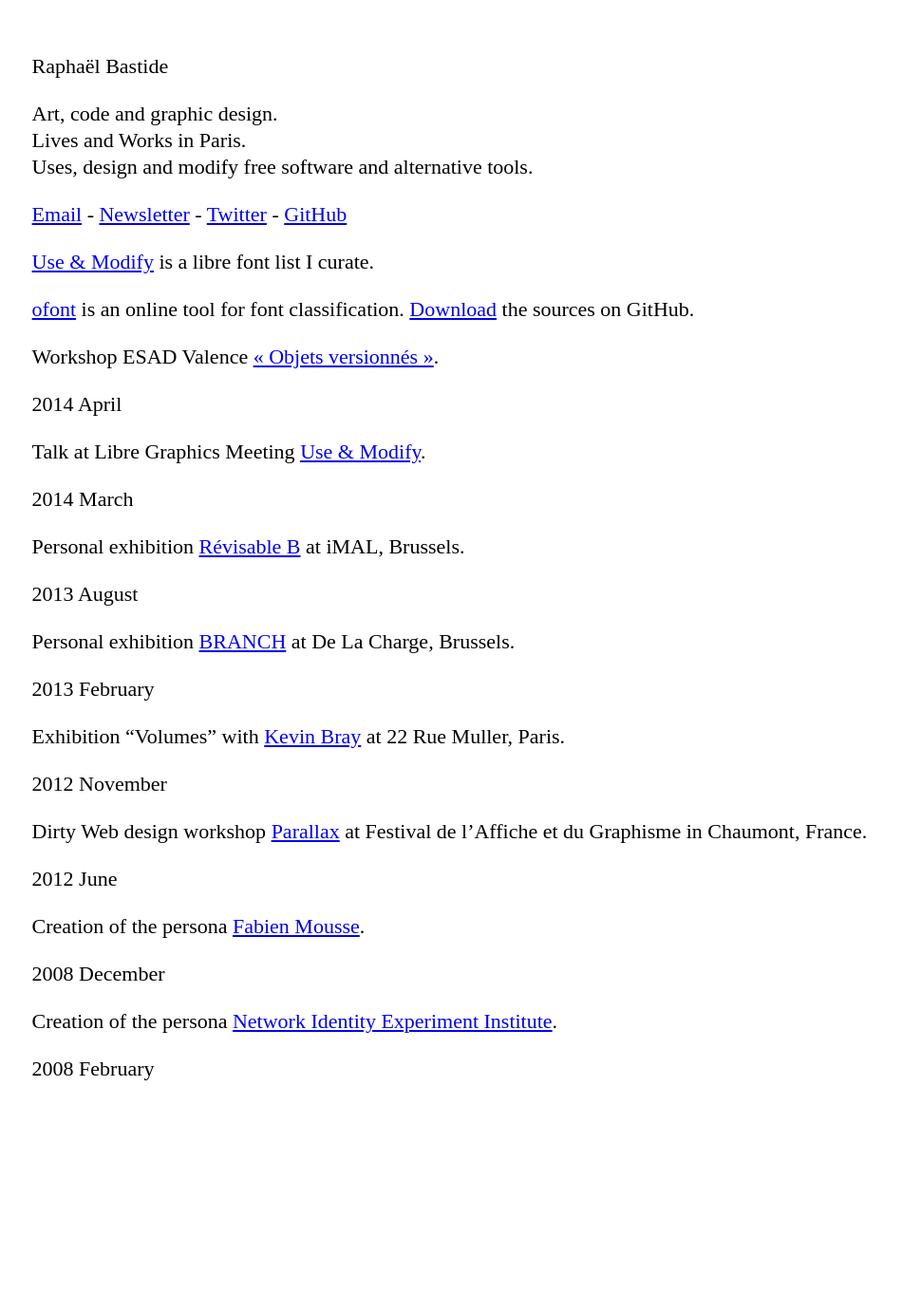
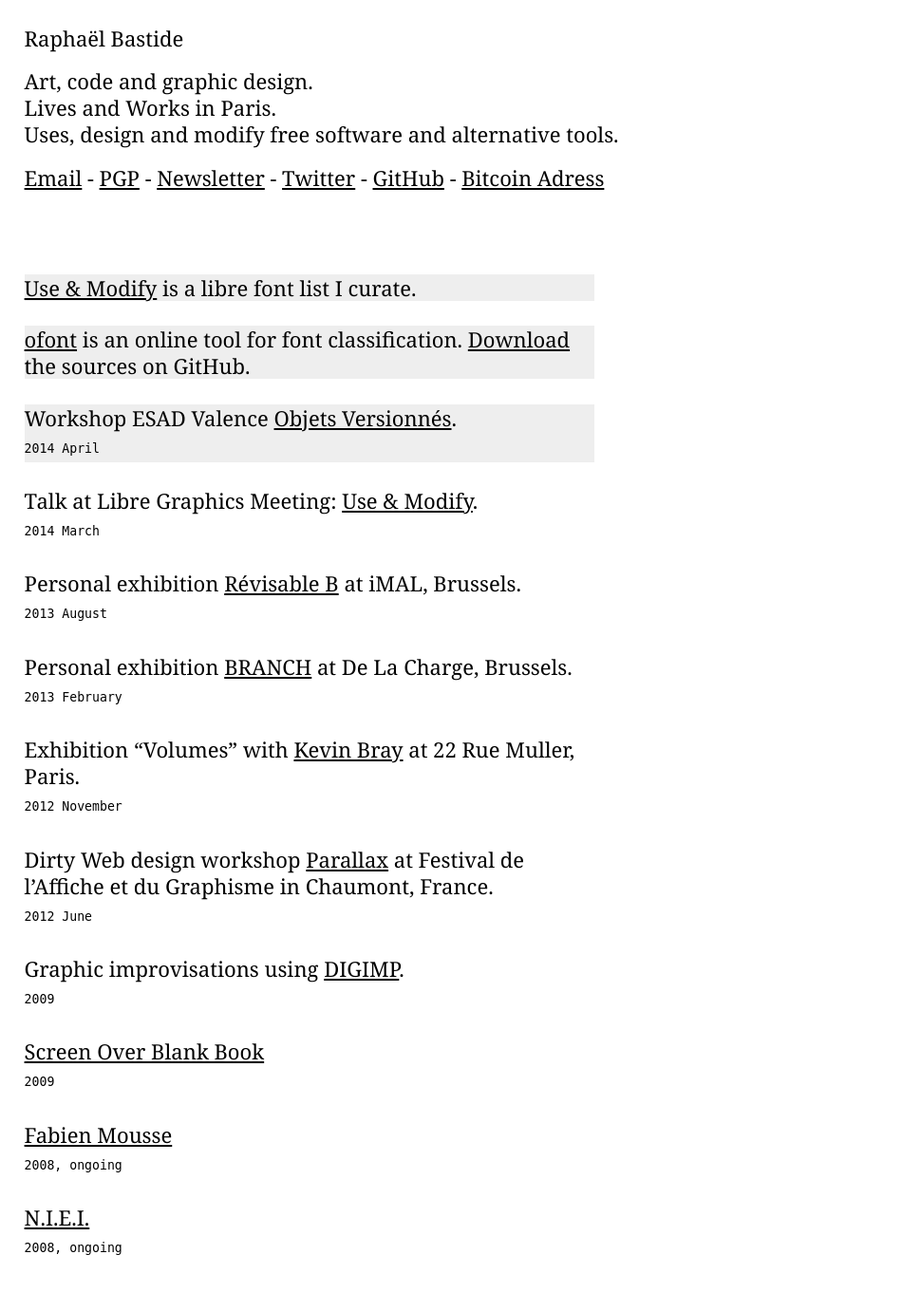
Before and after one commit to raphaelbastide/raphaelbastide.com, a PHP site: page / in a window 1280 px wide. Shown: the whole page at 95% size, without its empty margins (0-950 px from the left). Before the commit the page ends 1138 px from the top, so only its background shows below. Run offline with PHP 8.4, Linux system fonts and the light colour scheme.

Commit message:
Stylin’ claimin’ PGP generatin’

```diff
--- a/index.php
+++ b/index.php
@@ -11,9 +11,9 @@
   </head>
   <body>
     <header>
-      <p>Raphaël Bastide</p>
-      <p>Art, code and graphic design.<br/>Lives and Works in Paris.<br/>Uses, design and modify free software and alternative tools.</p>
-      <p><a href="mailto:bonjour@raphaelbastide.com">Email</a> - <a href="http://eepurl.com/o-nJj">Newsletter</a> - <a href="http://twitter.com/raphaelbastide">Twitter</a> - <a href="https://github.com/raphaelbastide/">GitHub</a><p>
+        <p>Raphaël Bastide</p>
+        <p>Art, code and graphic design.<br/>Lives and Works in Paris.<br/>Uses, design and modify free software and alternative tools.</p>
+        <p><a href="mailto:bonjour@raphaelbastide.com">Email</a> - <a href="http://raphaelbastide.com/keys/pgpkey.txt">PGP</a> - <a href="http://eepurl.com/o-nJj">Newsletter</a> - <a href="http://twitter.com/raphaelbastide">Twitter</a> - <a href="https://github.com/raphaelbastide/">GitHub</a> - <a href="http://raphaelbastide.com/keys/bitcoin.txt">Bitcoin Adress</a><p>
     </header>
     <main>
       <section class="recent" id="usemodify">
@@ -23,11 +23,11 @@
         <p><a href="http://ofont.net/">ofont</a> is an online tool for font classification. <a href="https://github.com/raphaelbastide/ofont">Download</a> the sources on GitHub.</p>
       </section>
       <section class="recent" id="esad-2014">
-        <p>Workshop ESAD Valence <a href="http://raphaelbastide.com/esad2014/">« Objets versionnés »</a>.</p>
+        <p>Workshop ESAD Valence <a href="http://raphaelbastide.com/esad2014/">Objets Versionnés</a>.</p>
         <time>2014 April</time>
       </section>
       <section id="lgm-usemodify">
-        <p>Talk at Libre Graphics Meeting <a href="#usemodify">Use & Modify</a>.</p>
+        <p>Talk at Libre Graphics Meeting: <a href="#usemodify">Use & Modify</a>.</p>
         <time>2014 March</time>
       </section>
       <section id="revisable-1">
@@ -46,13 +46,21 @@
         <p>Dirty Web design workshop <a href="http://raphaelbastide.com/parallax/">Parallax</a> at Festival de l’Affiche et du Graphisme in Chaumont, France.</p>
         <time>2012 June</time>
       </section>
+      <section id="digimp">
+        <p>Graphic improvisations using <a href="http://raphaelbastide.com/digimp/">DIGIMP</a>.</p>
+        <time>2009</time>
+      </section>
+      <section id="screen-over-book">
+        <p><a href="http://raphaelbastide.com/screen-over-book/">Screen Over Blank Book</a></p>
+        <time>2009</time>
+      </section>
       <section id="fabien-mousse">
-        <p>Creation of the persona <a href="http://fabien-mousse.fr/">Fabien Mousse</a>.</p>
-        <time>2008 December</time>
+        <p><a href="http://fabien-mousse.fr/">Fabien Mousse</a></p>
+        <time>2008, ongoing</time>
       </section>
       <section id="niei">
-        <p>Creation of the persona <a href="http://niei.neocities.org/">Network Identity Experiment Institute</a>.</p>
-        <time>2008 February</time>
+        <p><a href="http://niei.neocities.org/">N.I.E.I.</a></p>
+        <time>2008, ongoing</time>
       </section>
     </main>
     <div class="images cycle-slideshow"
--- a/public/css/style.css
+++ b/public/css/style.css
@@ -1,6 +1,43 @@
+html,body,div,span,applet,object,iframe,h1,h2,h3,h4,h5,h6,p,blockquote,pre,a,abbr,acronym,address,big,cite,code,del,dfn,em,img,ins,kbd,q,s,samp,small,strike,strong,sub,sup,tt,var,b,u,i,center,dl,dt,dd,ol,ul,li,fieldset,form,label,legend,table,caption,tbody,tfoot,thead,tr,th,td,article,aside,canvas,details,embed,figure,figcaption,footer,header,hgroup,menu,nav,output,ruby,section,summary,time,mark,audio,video{border:0;font-size:100%;font:inherit;vertical-align:baseline;margin:0;padding:0}
+article,aside,details,figcaption,figure,footer,header,hgroup,menu,nav,section{display:block}
+body{line-height:1}
+ol,ul{list-style:none}
+blockquote,q{quotes:none}
+blockquote:before,blockquote:after,q:before,q:after{content:none}
+table{border-collapse:collapse;border-spacing:0}
+
 body{
+  font-family: liberation sans narrow;
   padding:2%;
-  font:22px/28px serif;
+  font:22px/28px georgia, serif;
+}
+
+.recent{
+  background: #eee;
+}
+
+header{
+  margin-bottom: 4em;
+}
+header p{
+  margin-bottom: .8em;
+}
+
+main{
+  max-width:600px;
+}
+
+section{
+  margin-bottom: 1.2em;
+}
+
+a{
+  color:inherit;
+}
+
+time{
+  font-size: .6em;
+  font-family: monospace;
 }
 
 .images{
```
